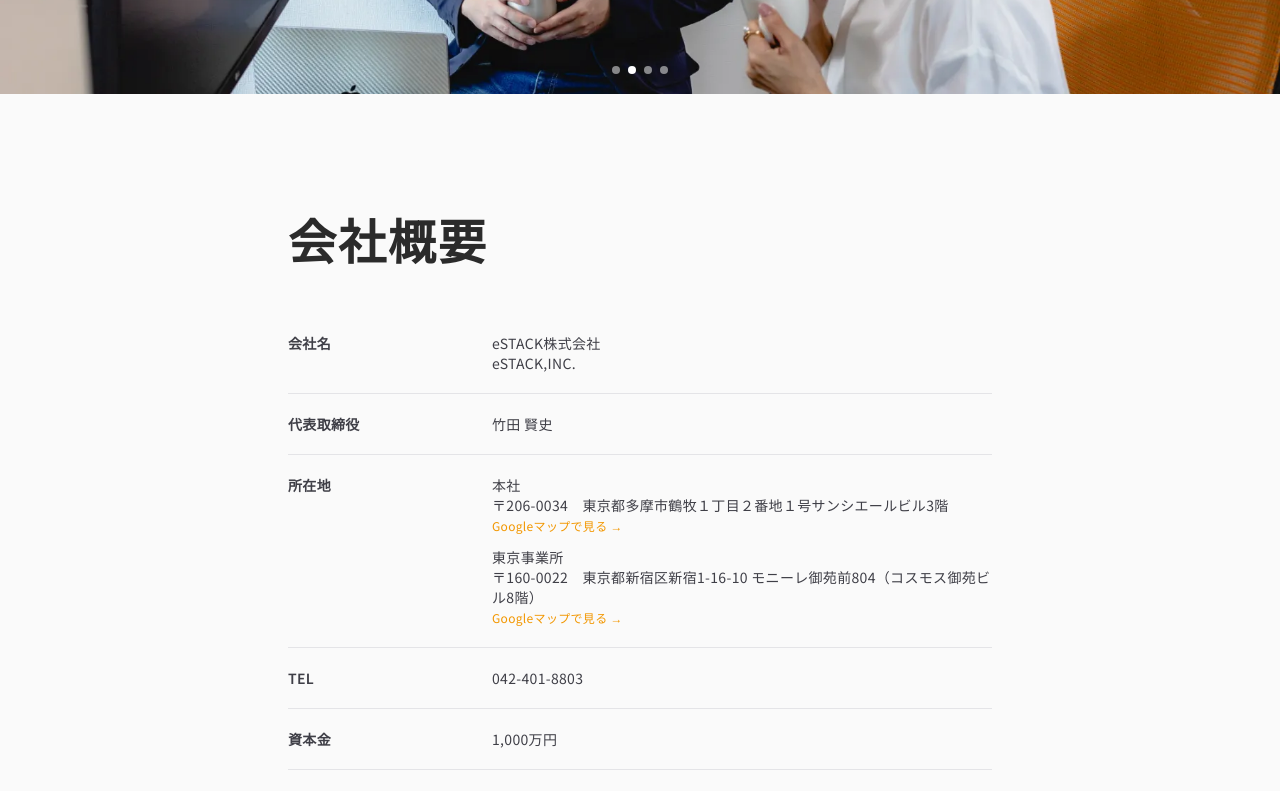
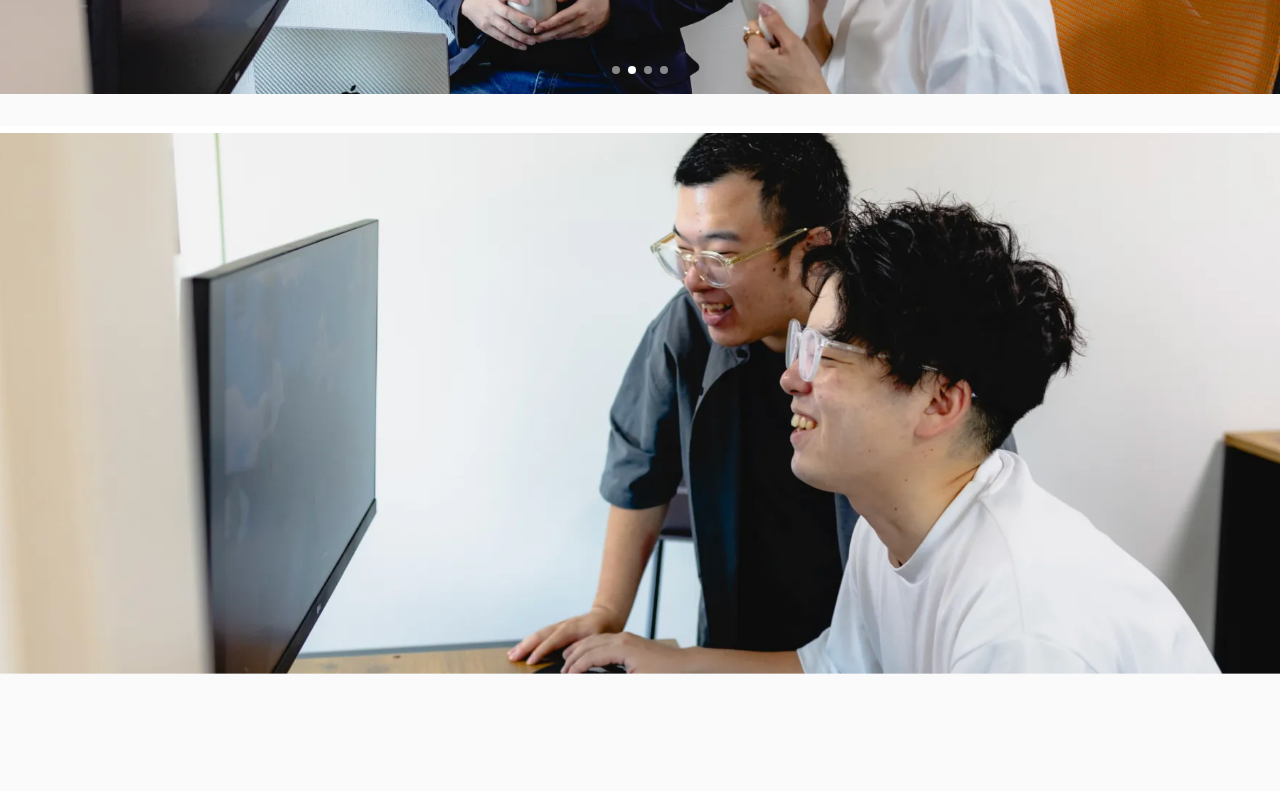
Before and after one commit to estack-inc/estack-website, a Next.js app: page /about in a window 1280 px wide. Shown: the part 5140-5931 px from the top of the page. Built offline with nearby package versions, Linux system fonts and the light colour scheme.

Commit message:
feat: 働く仲間スライド後に追加バナー写真を配置
#16 への対応:
ユーザー添付の写真 (recruit-banner.png, 2368x1110)
をスライドショーの直後に全幅で表示する section を追加。

関連: #16

```diff
--- a/app/about/page.tsx
+++ b/app/about/page.tsx
@@ -340,8 +340,21 @@ export default function AboutPage() {
       </section>
 
       {/* 採用 CTA 下のスライドショー — 旧サイト実測 aspect 1440:500 (≈2.88:1) */}
+      <section className="pb-6 md:pb-8">
+        <SlideshowPhotos photos={CAREER_PHOTOS} aspectClass="aspect-[1440/500]" />
+      </section>
+
+      {/* スライドショー後の追加バナー写真 */}
       <section className="pb-8 md:pb-12">
-        <SlideshowPhotos photos={CAREER_PHOTOS} aspectClass="aspect-[1440/500]" />
+        <div className="w-full overflow-hidden">
+          <Image
+            src="/images/recruit-banner.png"
+            alt=""
+            width={2368}
+            height={1110}
+            className="w-full h-auto"
+          />
+        </div>
       </section>
 
       {/* 会社概要 — 枠なし、テキストのみで簡潔に */}
```
Also changed, not shown: public/images/recruit-banner.png (added).
